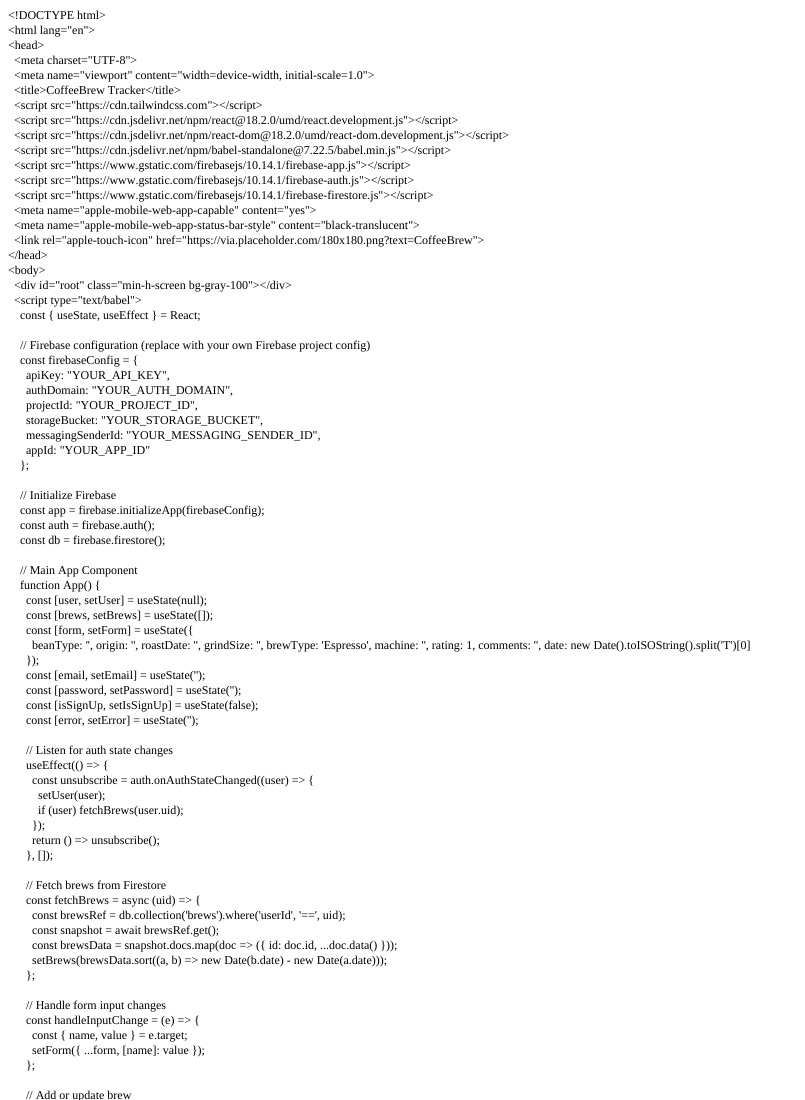
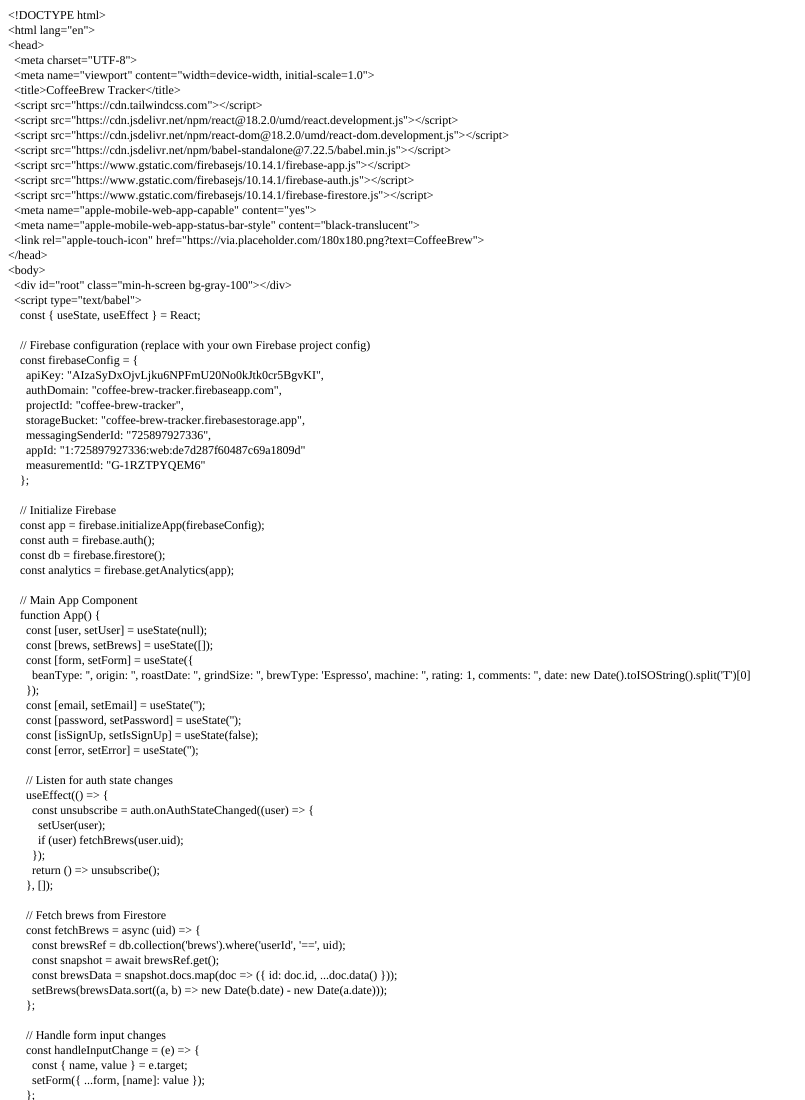
Before and after one commit to JeffRhoads/coffee-brew-tracker, a plain HTML site: page index.html in a window 1280 px wide. Shown: the top 1100 px of the page, without its empty margins (0-805 px from the left). Drawn offline with Linux system fonts and the light colour scheme.

Commit message:
updating index.html

```diff
--- a/index.html
+++ b/index.html
@@ -37,18 +37,20 @@
 <p class="p2"><span class="s1"></span><br></p>
 <p class="p1"><span class="s1"><span class="Apple-converted-space">    </span>// Firebase configuration (replace with your own Firebase project config)</span></p>
 <p class="p1"><span class="s1"><span class="Apple-converted-space">    </span>const firebaseConfig = {</span></p>
-<p class="p1"><span class="s1"><span class="Apple-converted-space">      </span>apiKey: "YOUR_API_KEY",</span></p>
-<p class="p1"><span class="s1"><span class="Apple-converted-space">      </span>authDomain: "YOUR_AUTH_DOMAIN",</span></p>
-<p class="p1"><span class="s1"><span class="Apple-converted-space">      </span>projectId: "YOUR_PROJECT_ID",</span></p>
-<p class="p1"><span class="s1"><span class="Apple-converted-space">      </span>storageBucket: "YOUR_STORAGE_BUCKET",</span></p>
-<p class="p1"><span class="s1"><span class="Apple-converted-space">      </span>messagingSenderId: "YOUR_MESSAGING_SENDER_ID",</span></p>
-<p class="p1"><span class="s1"><span class="Apple-converted-space">      </span>appId: "YOUR_APP_ID"</span></p>
+<p class="p1"><span class="s1"><span class="Apple-converted-space">      </span>apiKey: "AIzaSyDxOjvLjku6NPFmU20No0kJtk0cr5BgvKI",</span></p>
+<p class="p1"><span class="s1"><span class="Apple-converted-space">      </span>authDomain: "coffee-brew-tracker.firebaseapp.com",</span></p>
+<p class="p1"><span class="s1"><span class="Apple-converted-space">      </span>projectId: "coffee-brew-tracker",</span></p>
+<p class="p1"><span class="s1"><span class="Apple-converted-space">      </span>storageBucket: "coffee-brew-tracker.firebasestorage.app",</span></p>
+<p class="p1"><span class="s1"><span class="Apple-converted-space">      </span>messagingSenderId: "725897927336",</span></p>
+<p class="p1"><span class="s1"><span class="Apple-converted-space">      </span>appId: "1:725897927336:web:de7d287f60487c69a1809d"</span></p>
+<p class="p1"><span class="s1"><span class="Apple-converted-space">      </span>measurementId: "G-1RZTPYQEM6"</span></p>
 <p class="p1"><span class="s1"><span class="Apple-converted-space">    </span>};</span></p>
 <p class="p2"><span class="s1"></span><br></p>
 <p class="p1"><span class="s1"><span class="Apple-converted-space">    </span>// Initialize Firebase</span></p>
 <p class="p1"><span class="s1"><span class="Apple-converted-space">    </span>const app = firebase.initializeApp(firebaseConfig);</span></p>
 <p class="p1"><span class="s1"><span class="Apple-converted-space">    </span>const auth = firebase.auth();</span></p>
 <p class="p1"><span class="s1"><span class="Apple-converted-space">    </span>const db = firebase.firestore();</span></p>
+<p class="p1"><span class="s1"><span class="Apple-converted-space">    </span>const analytics = firebase.getAnalytics(app);</span></p>
 <p class="p2"><span class="s1"></span><br></p>
 <p class="p1"><span class="s1"><span class="Apple-converted-space">    </span>// Main App Component</span></p>
 <p class="p1"><span class="s1"><span class="Apple-converted-space">    </span>function App() {</span></p>
```
